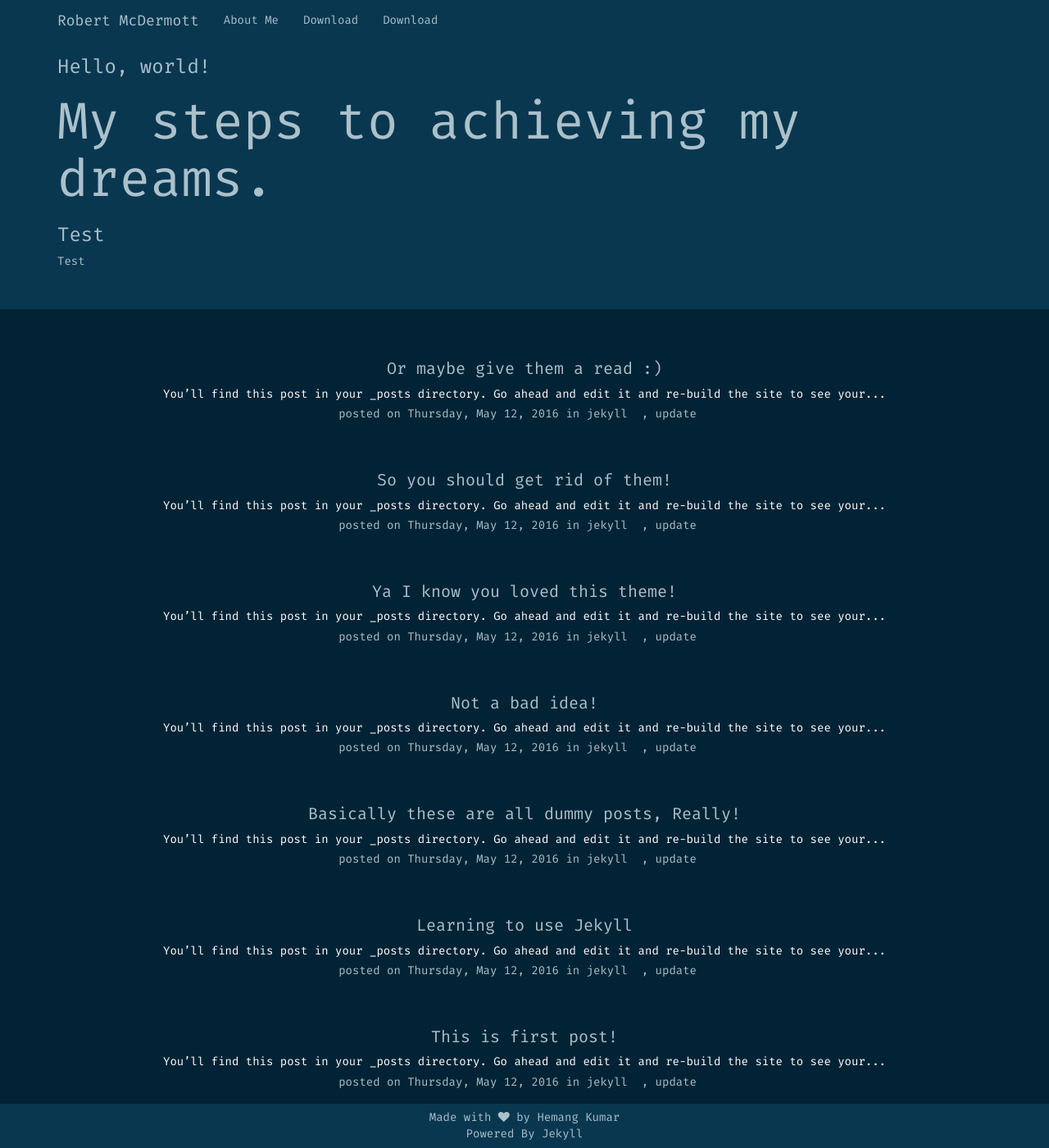
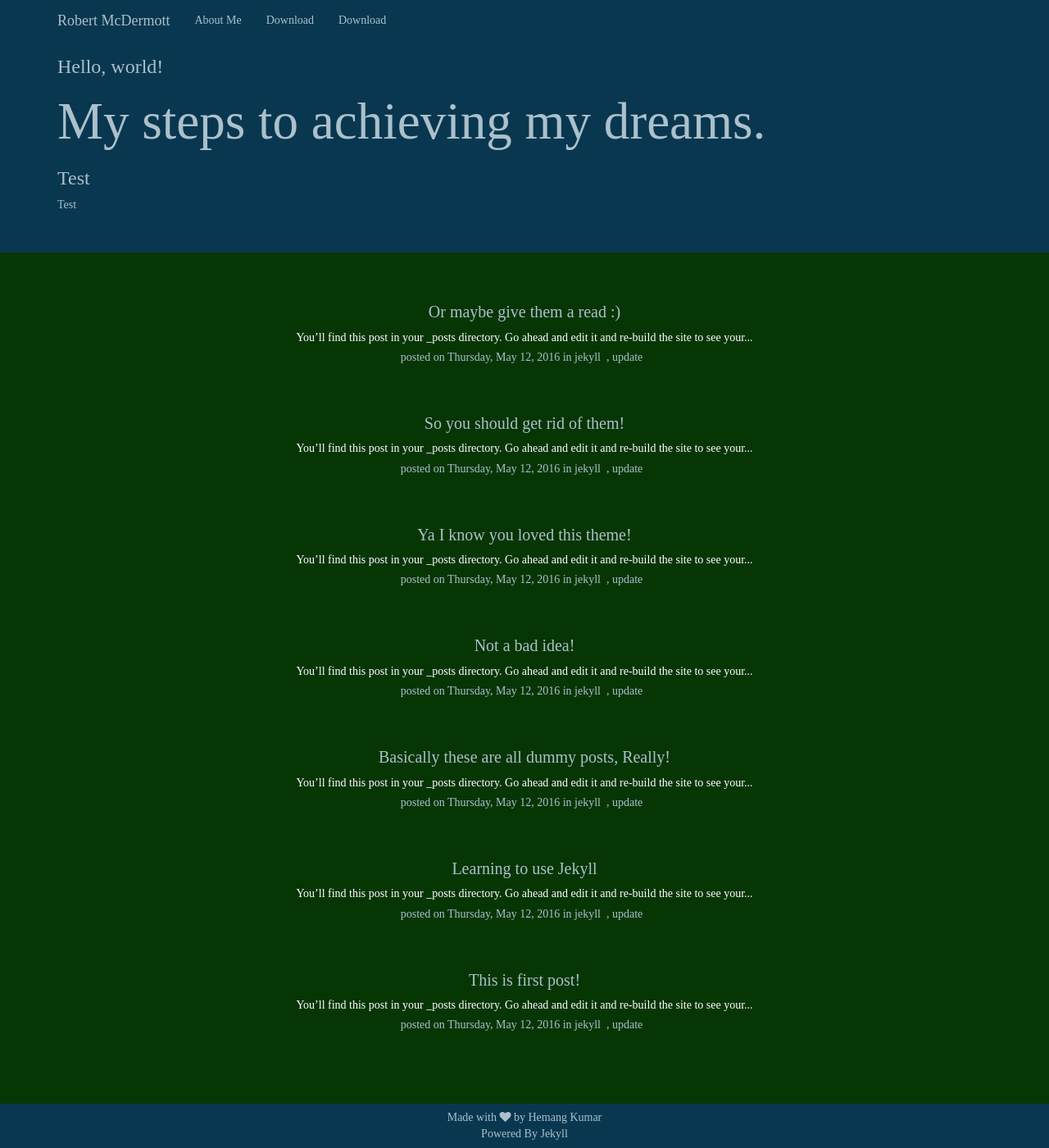
Before and after one commit to xSpiralx/xSpiralx.github.io, a Jekyll site: the page built from index.html, in a window 1280 px wide and 1400 px high. Shown: the whole window at 82% size. Built offline with Jekyll 4.4.1, drawn with Linux system fonts in a browser that asks for light colours; nearby versions of some CDN libraries; some web fonts are replaced.

Commit message:
Update font and BG color

```diff
--- a/css/main.scss
+++ b/css/main.scss
@@ -27,8 +27,8 @@
   padding: 0.5em;
 }
 body{
-  background-color: #022335 !important;
-  font-family: "Fira Mono" !important;
+  background-color: #073605 !important;
+  font-family: "Share Tech Mono" !important;
   color: #abc0ca !important;
 }
 .page-stuff{
@@ -145,7 +145,7 @@ text-align: center;
 
 }
 // Our variables
-$base-font-family: "Helvetica Neue", Helvetica, Arial, sans-serif;
+$base-font-family: "Share Tech Mono", sans-serif;
 $base-font-size:   16px;
 $base-font-weight: 400;
 $small-font-size:  $base-font-size * 0.875;
```
